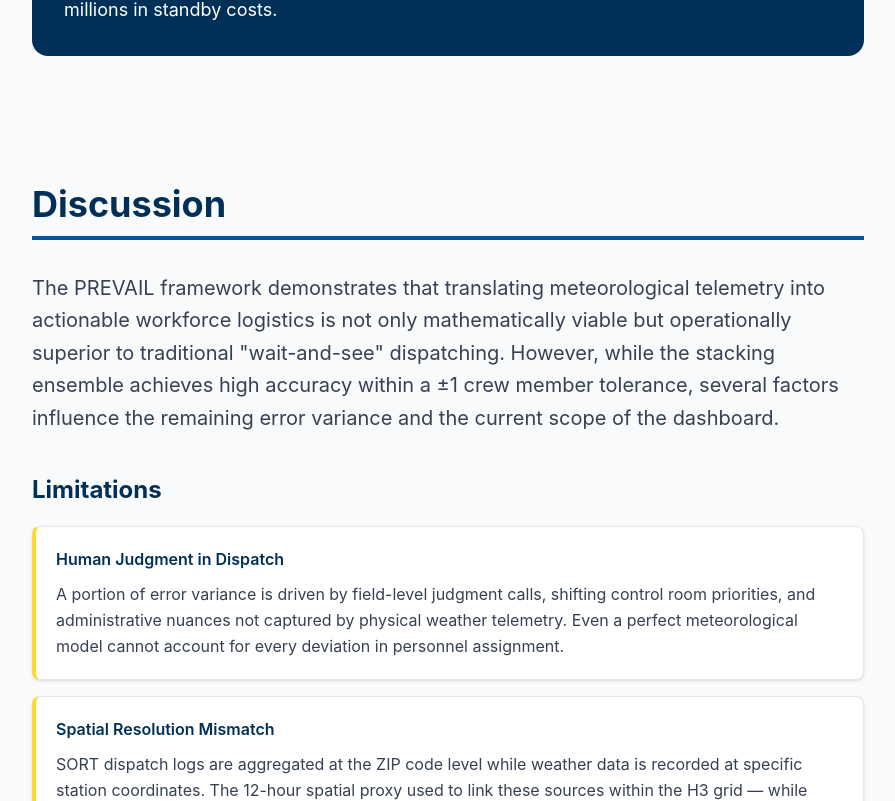
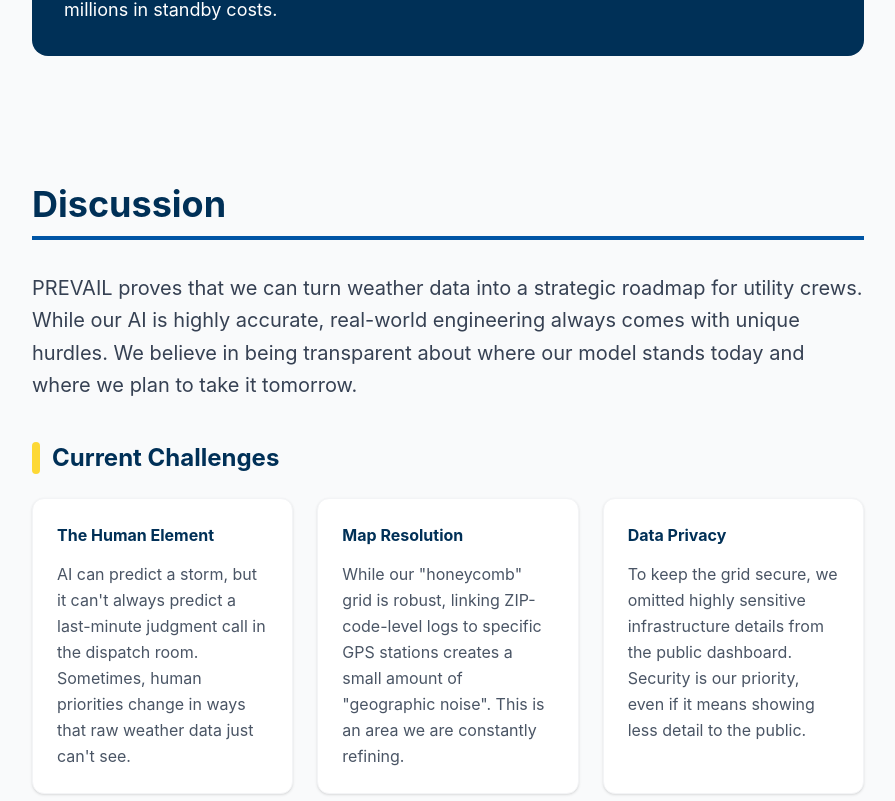
Before and after one commit to angela139/prevail-dashboard, a Next.js app: page / in a window 1280 px wide. Shown: the part 6791-7592 px from the top of the page, without its empty margins (192-1087 px from the left). Built offline with nearby package versions, Linux system fonts and the light colour scheme.

Commit message:
Update page.tsx with tailored "Discussion" section.

```diff
--- a/app/page.tsx
+++ b/app/page.tsx
@@ -196,7 +196,7 @@ export default function Home() {
         {/* Results Section */}
 <section id="results" className="py-16">
   <h2 className="text-3xl md:text-4xl font-bold mb-6 text-sdge-navy border-b-4 border-sdge-yellow pb-3">
-    Results & Impact
+    Results
   </h2>
   <p className="text-lg md:text-xl mb-10 text-gray-700 leading-relaxed">
     PREVAIL isn't just a set of numbers; it's a living tool. We’ve turned our complex machine learning models into an interactive dashboard that helps utility managers &quot;see&quot; into the past to better plan for the future. By validating our model against real-world historical storms, we’ve proven that data-driven staging is ready for the real world.
@@ -339,98 +339,63 @@ export default function Home() {
     Discussion
   </h2>
   <p className="text-lg md:text-xl mb-10 text-gray-700 leading-relaxed">
-            The PREVAIL framework demonstrates that translating meteorological
-            telemetry into actionable workforce logistics is not only
-            mathematically viable but operationally superior to traditional
-            &quot;wait-and-see&quot; dispatching. However, while the stacking
-            ensemble achieves high accuracy within a ±1 crew member tolerance,
-            several factors influence the remaining error variance and the
-            current scope of the dashboard.
+    PREVAIL proves that we can turn weather data into a strategic roadmap for utility crews. While our AI is highly accurate, real-world engineering always comes with unique hurdles. We believe in being transparent about where our model stands today and where we plan to take it tomorrow.
   </p>
 
-          {/* Limitations */}
-          <div className="mb-10">
-            <h3 className="text-2xl font-bold mb-5 text-sdge-navy">
-              Limitations
+  {/* Challenges & Limitations */}
+  <div className="mb-16">
+    <h3 className="text-2xl font-bold mb-6 text-sdge-navy flex items-center">
+      <span className="bg-sdge-yellow w-2 h-8 mr-3 rounded-full"></span>
+      Current Challenges
     </h3>
-            <div className="space-y-4">
-              <div className="bg-white p-5 rounded-lg shadow-sm border border-gray-200 border-l-4 border-l-sdge-yellow">
-                <p className="font-semibold text-sdge-navy mb-2">
-                  Human Judgment in Dispatch
-                </p>
-                <p className="text-gray-700 leading-relaxed">
-                  A portion of error variance is driven by field-level judgment
-                  calls, shifting control room priorities, and administrative
-                  nuances not captured by physical weather telemetry. Even a
-                  perfect meteorological model cannot account for every
-                  deviation in personnel assignment.
+    <div className="grid md:grid-cols-3 gap-6">
+      <div className="bg-white p-6 rounded-xl shadow-sm border border-gray-100">
+        <h4 className="font-bold text-sdge-navy mb-3">The Human Element</h4>
+        <p className="text-gray-600 text-base leading-relaxed">
+          AI can predict a storm, but it can&apos;t always predict a last-minute judgment call in the dispatch room. Sometimes, human priorities change in ways that raw weather data just can&apos;t see.
         </p>
       </div>
-              <div className="bg-white p-5 rounded-lg shadow-sm border border-gray-200 border-l-4 border-l-sdge-yellow">
-                <p className="font-semibold text-sdge-navy mb-2">
-                  Spatial Resolution Mismatch
-                </p>
-                <p className="text-gray-700 leading-relaxed">
-                  SORT dispatch logs are aggregated at the ZIP code level while
-                  weather data is recorded at specific station coordinates. The
-                  12-hour spatial proxy used to link these sources within the H3
-                  grid — while robust — introduces a minor degree of geographic
-                  uncertainty that can affect localized predictions.
+      <div className="bg-white p-6 rounded-xl shadow-sm border border-gray-100">
+        <h4 className="font-bold text-sdge-navy mb-3">Map Resolution</h4>
+        <p className="text-gray-600 text-base leading-relaxed">
+          While our &quot;honeycomb&quot; grid is robust, linking ZIP-code-level logs to specific GPS stations creates a small amount of &quot;geographic noise&quot;. This is an area we are constantly refining.
         </p>
       </div>
-              <div className="bg-white p-5 rounded-lg shadow-sm border border-gray-200 border-l-4 border-l-sdge-yellow">
-                <p className="font-semibold text-sdge-navy mb-2">
-                  Data Privacy Constraints
-                </p>
-                <p className="text-gray-700 leading-relaxed">
-                  Due to the sensitive nature of utility infrastructure, certain
-                  granular details regarding asset vulnerability and grid
-                  configurations were omitted from the public-facing dashboard.
-                  These restrictions, while necessary for security, limit the
-                  level of contextual detail available to the end-user.
+      <div className="bg-white p-6 rounded-xl shadow-sm border border-gray-100">
+        <h4 className="font-bold text-sdge-navy mb-3">Data Privacy</h4>
+        <p className="text-gray-600 text-base leading-relaxed">
+          To keep the grid secure, we omitted highly sensitive infrastructure details from the public dashboard. Security is our priority, even if it means showing less detail to the public.
         </p>
       </div>
     </div>
   </div>
 
-          {/* Future Work */}
+  {/* Future Work - The Road Ahead */}
   <div>
-            <h3 className="text-2xl font-bold mb-5 text-sdge-navy">
-              Future Work
+    <h3 className="text-2xl font-bold mb-6 text-sdge-navy flex items-center">
+      <span className="bg-sdge-green w-2 h-8 mr-3 rounded-full"></span>
+      The Road Ahead
     </h3>
-            <div className="grid md:grid-cols-3 gap-6">
-              <div className="bg-white p-5 rounded-lg shadow-sm border border-gray-200">
-                <p className="font-bold text-sdge-navy mb-2">
-                  Real-Time API Integration
-                </p>
-                <p className="text-gray-700 leading-relaxed text-base">
-                  Integrating a live weather API would allow the model to
-                  generate dynamic, on-the-fly workforce forecasts as storms
-                  evolve — rather than relying on batch-processed historical
-                  telemetry.
-                </p>
+    <div className="space-y-6">
+      <div className="flex flex-col md:flex-row gap-6 items-start bg-gray-50 p-6 rounded-2xl border border-gray-100">
+        <div className="md:w-1/4 font-bold text-sdge-navy text-xl">Real-Time Forecasting</div>
+        <div className="md:w-3/4 text-gray-700 leading-relaxed">
+          The next step is simple: plug in a live weather API. This would allow PREVAIL to generate &quot;on-the-fly&quot; staging orders as storms evolve in real-time, rather than looking only at historical data.
         </div>
-              <div className="bg-white p-5 rounded-lg shadow-sm border border-gray-200">
-                <p className="font-bold text-sdge-navy mb-2">
-                  Logistical Refinement
-                </p>
-                <p className="text-gray-700 leading-relaxed text-base">
-                  Incorporating real-time traffic and road closure data would
-                  allow the pipeline to adjust staging recommendations based on
-                  actual crew travel times to incident locations during adverse
-                  conditions.
-                </p>
       </div>
-              <div className="bg-white p-5 rounded-lg shadow-sm border border-gray-200">
-                <p className="font-bold text-sdge-navy mb-2">
-                  Multimodal Failure Prediction
-                </p>
-                <p className="text-gray-700 leading-relaxed text-base">
-                  The Poisson architecture could be extended to predict specific
-                  equipment failures — such as transformer blowouts versus
-                  vegetation-related line faults — mapping hardware needs
-                  alongside crew sizes for a truly holistic logistics solution.
-                </p>
+
+      <div className="flex flex-col md:flex-row gap-6 items-start bg-gray-50 p-6 rounded-2xl border border-gray-100">
+        <div className="md:w-1/4 font-bold text-sdge-navy text-xl">Traffic & Logistics</div>
+        <div className="md:w-3/4 text-gray-700 leading-relaxed">
+          By adding live road closure and traffic data, we can tell crews not just <em>how many</em> people are needed, but exactly <em>how long</em> it will take to get there during a storm.
+        </div>
+      </div>
+
+      <div className="flex flex-col md:flex-row gap-6 items-start bg-gray-50 p-6 rounded-2xl border border-gray-100">
+        <div className="md:w-1/4 font-bold text-sdge-navy text-xl">Hardware Predictions</div>
+        <div className="md:w-3/4 text-gray-700 leading-relaxed">
+          We want to predict more than just crew size—we want to predict <strong>gear</strong>. Future versions could forecast whether a team needs a new transformer or just a vegetation clearing kit.
+        </div>
       </div>
     </div>
   </div>
```
Lines whose indentation alone changed are shown as unchanged.
